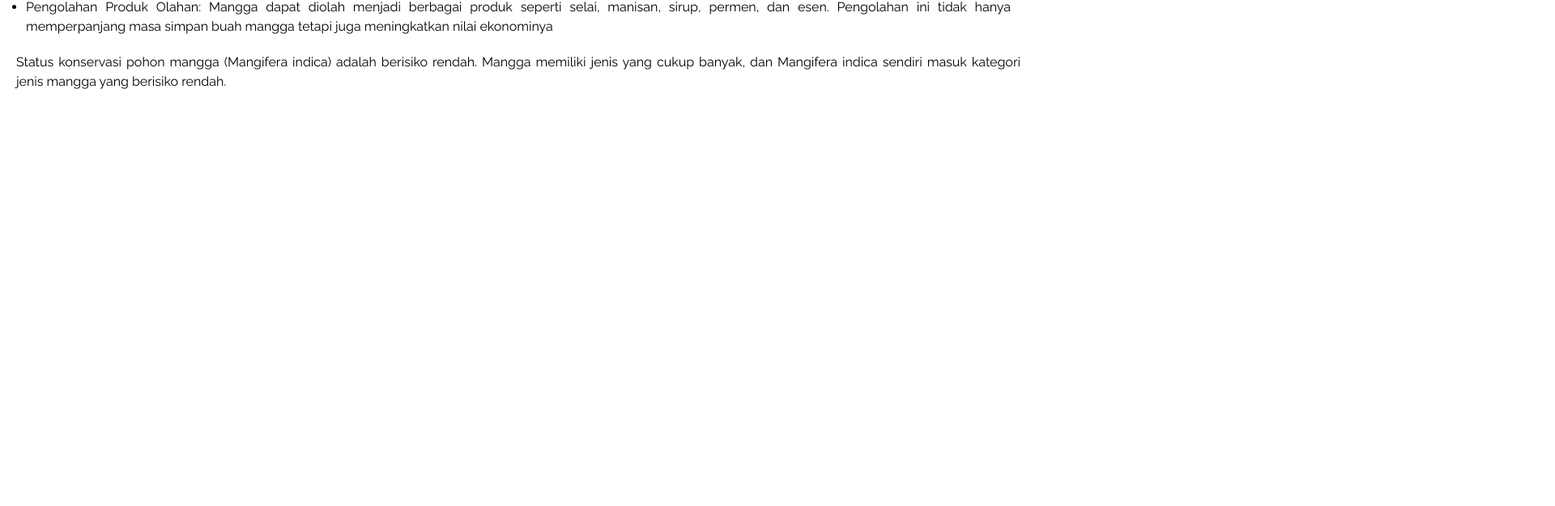
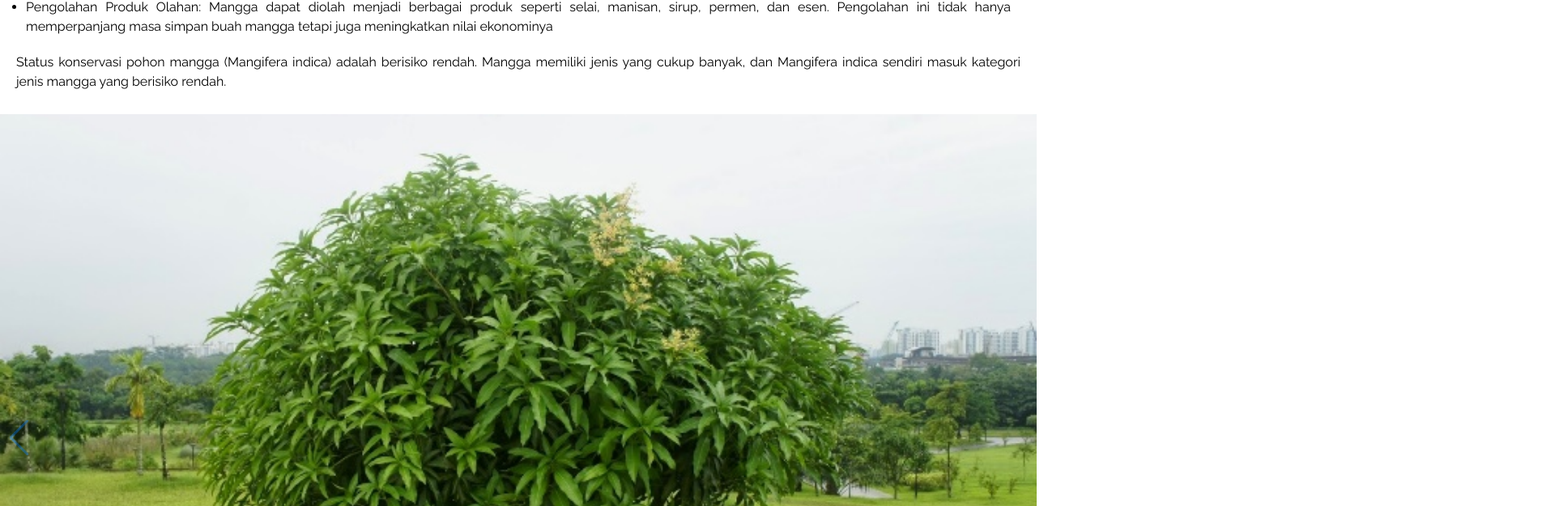
Before and after one commit to rid333/pohon-ompo, a SvelteKit app: page /mangga in a window 1280 px wide. Shown: the part 1731-2356 px from the top of the page at 81% size, 1920 px wide, since content can reach past the window. Before the commit the page ends 1864 px from the top, so only its background shows below. Built offline with nearby package versions, Linux system fonts and the light colour scheme.

Commit message:
updated pages

```diff
--- a/package.json
+++ b/package.json
@@ -20,6 +20,7 @@
 	"type": "module",
 	"dependencies": {
 		"@sveltejs/adapter-vercel": "^5.4.1",
-		"lucide-svelte": "^0.408.0"
+		"lucide-svelte": "^0.408.0",
+		"swiper": "^11.1.4"
 	}
 }
--- a/src/routes/+layout.svelte
+++ b/src/routes/+layout.svelte
@@ -1,5 +1,7 @@
 <script>
   import "../app.css";
+  import { register } from 'swiper/element/bundle';
+  register();
 </script>
 
 <slot />
--- a/src/routes/+page.svelte
+++ b/src/routes/+page.svelte
@@ -1,12 +1,14 @@
-<div class="flex flex-col justify-center items-center">
-    <a href="/">Pohon 1</a>
-    <a href="/">Pohon 2</a>
-    <a href="/">Pohon 3</a>
-    <a href="/">Pohon 4</a>
-    <a href="/">Pohon 5</a>
-    <a href="/">Pohon 6</a>
-    <a href="/">Pohon 7</a>
-    <a href="/">Pohon 8</a>
-    <a href="/">Pohon 9</a>
-    <a href="/">Pohon 10</a>
+<div class="flex flex-col justify-center items-center text-3xl font-bold gap-5">
+    <a href="/ara-jejawi">Ara Jejawi</a>
+    <a href="/cemara">Cemara</a>
+    <a href="/jambu">Jambu</a>
+    <a href="/kayu-ara">Kayu Ara</a>
+    <a href="/ketapang">Ketapang</a>
+    <a href="/lontar">Pohon Lontar</a>
+    <a href="/manggga">Pohon Mangga</a>
+    <a href="/nangka">Pohon Nangka</a>
+    <a href="/palem-kuning">Palem Kuning</a>
+    <a href="/palem-raja">Palem Raja</a>
+    <a href="/pucuk-merah">Pucuk Merah</a>
+    <a href="/tanjung">Pohon Tanjung</a>
 </div>
--- a/src/routes/mangga/+page.svelte
+++ b/src/routes/mangga/+page.svelte
@@ -1,6 +1,7 @@
 <script>
     import Mangga from '$lib/assets/mangga.jpg';
     import { ChevronDown } from 'lucide-svelte';
+
 </script>
 
 <div class="flex flex-col gap-y-2">
@@ -69,4 +70,45 @@
             Status konservasi pohon mangga (Mangifera indica) adalah berisiko rendah. Mangga memiliki jenis yang cukup banyak, dan Mangifera indica sendiri masuk kategori jenis mangga yang berisiko rendah.
         </div>
     </div>
+
+    <swiper-container
+        slides-per-view={1}
+        space-between=10
+        centered-slides={true}
+        autoplay={{
+            delay:10000,
+            disableOnInteraction: false,
+        }}
+        pagination={{
+            clickable: true,
+        }}
+        navigation={{
+            clickable: true,
+        }}
+        breakpoints={{
+            640: {
+                slidesPerView: 1,
+                spaceBetween: 20,
+            },
+            768: {
+                slidesPerView: 2,
+                spaceBetween: 40,
+            },
+            1024: {
+                slidesPerView: 3,
+                spaceBetween: 50,
+            },
+        }}
+        effect='fade'
+    >
+        <swiper-slide>
+            <img class="w-screen h-screen object-cover" src={Mangga} alt="Mangga">
+        </swiper-slide>
+        <swiper-slide>
+            <img class="w-screen h-screen object-cover" src="https://akcdn.detik.net.id/visual/2021/10/12/tanaman-buah-mangga_169.jpeg?w=650" alt="Mangga">
+        </swiper-slide>
+        <swiper-slide>
+            <img class="w-screen h-screen object-cover" src="https://www.blibli.com/friends-backend/wp-content/uploads/2023/08/B700524-Cover-Panduan-Merawat-Tanaman-Pohon-Mangga.jpg" alt="Mangga">
+        </swiper-slide>
+    </swiper-container>
 </div>
```
Also changed, not shown: 1 other file (tests, documents, lock files or other folders).
